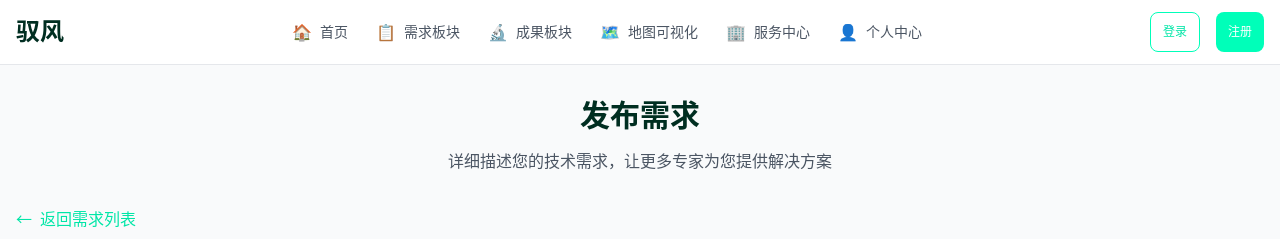
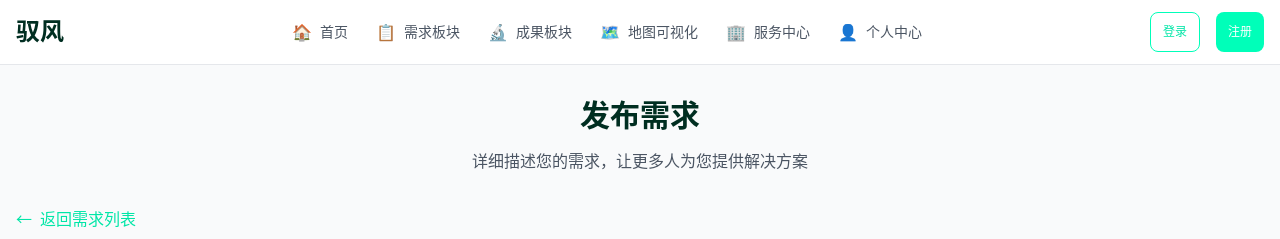
Before and after one commit to Spring930/supply-demand-matching-platform, a Next.js app: page /demands/publish in a window 1280 px wide. Shown: the top 239 px of the page. Built offline with nearby package versions, Linux system fonts and the light colour scheme.

Commit message:
update publish demand page description text

```diff
--- a/app/demands/publish/page.tsx
+++ b/app/demands/publish/page.tsx
@@ -111,7 +111,7 @@ export default function PublishDemandPage() {
         {/* 页面标题 */}
         <div className="mb-8 text-center">
           <h1 className="text-3xl font-bold text-title mb-4">发布需求</h1>
-          <p className="text-gray-600">详细描述您的技术需求，让更多专家为您提供解决方案</p>
+          <p className="text-gray-600">详细描述您的需求，让更多人为您提供解决方案</p>
         </div>
         {/* 返回按钮 */}
         <div className="mb-8">
```
